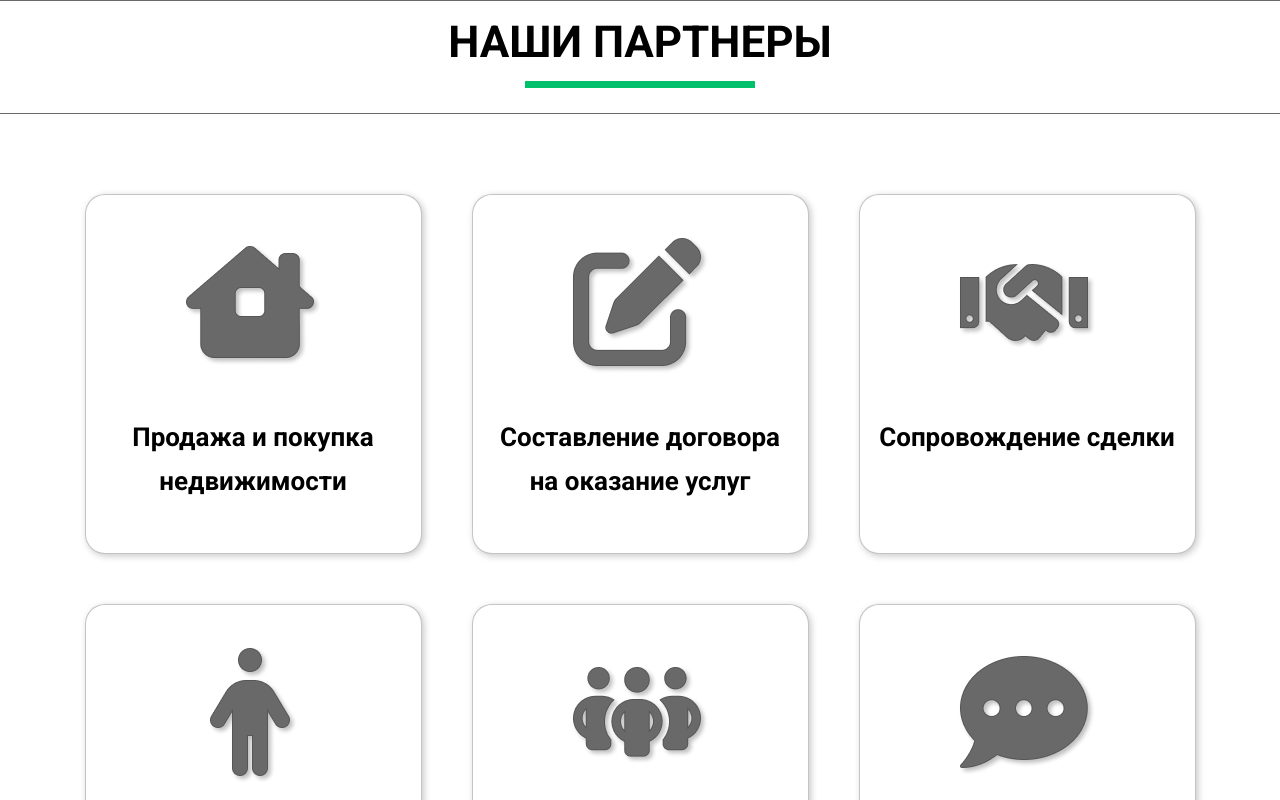
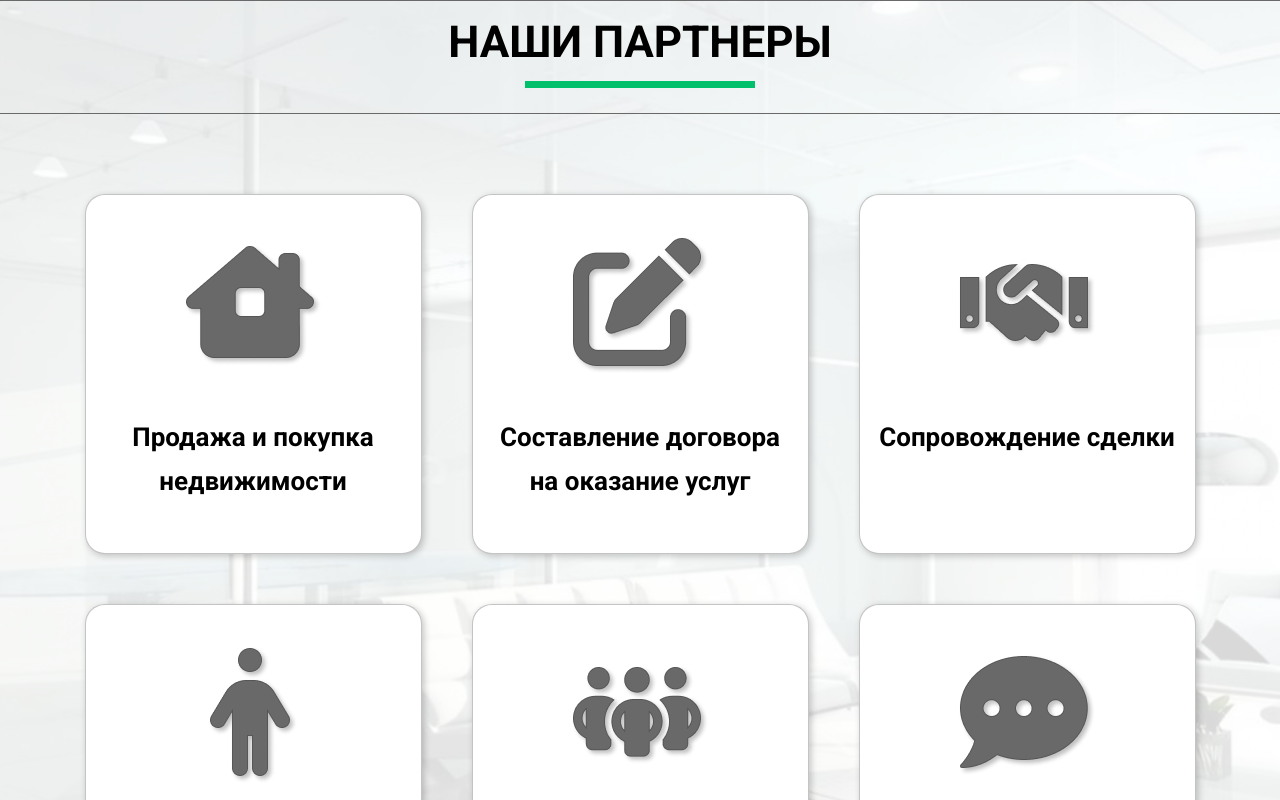
Before and after one commit to alexsmith-proff/DIVA, a Next.js app in the folder client/: page / in a window 1280 px wide. Shown: the top 800 px of the page. Built offline with nearby package versions, Linux system fonts and the light colour scheme.

Commit message:
Add background ServiceSection

```diff
--- a/client/components/ServiceSection/ServiceSection.module.scss
+++ b/client/components/ServiceSection/ServiceSection.module.scss
@@ -0,0 +1,5 @@
+.section{
+    background: url("/img/service_bg.png") no-repeat;
+    background-size: cover;
+    background-position: center;
+}
--- a/client/components/ServiceSection/ServiceSection.tsx
+++ b/client/components/ServiceSection/ServiceSection.tsx
@@ -8,7 +8,7 @@ type ServiceSectionProps = {}
 
 const ServiceSection: React.FC<ServiceSectionProps> = () => {
     return (
-        <div>
+        <div className={s.section}>
             <SectionTitle>
                 наши партнеры
             </SectionTitle>
```
